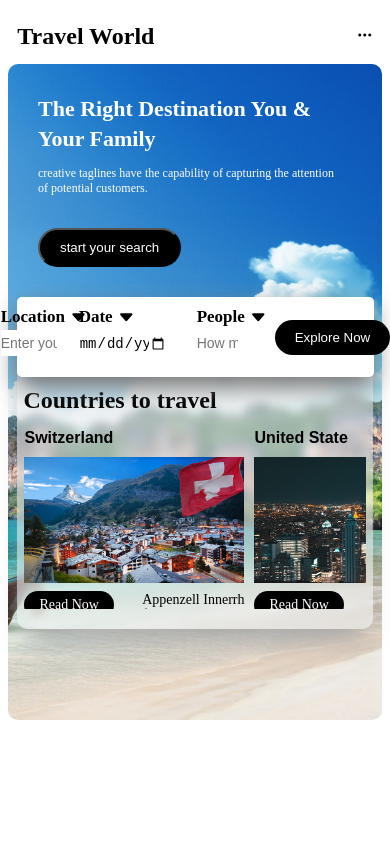
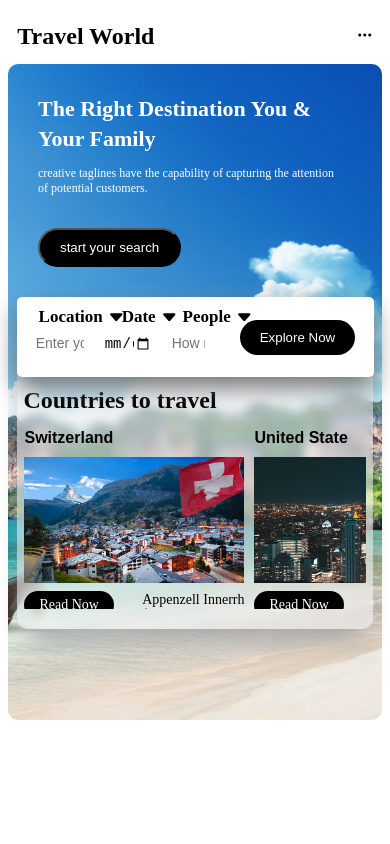
Before and after one commit to Varun752/Travel, a plain HTML site: page index.html in a window 390 px wide. Shown: the top 844 px of the page. Drawn offline with nearby package versions, Linux system fonts and the light colour scheme.

Commit message:
Update media.css

```diff
--- a/media.css
+++ b/media.css
@@ -169,12 +169,12 @@
     }
 
     header .trip_box .search_box .card{
-        width: 110px;}
+        width: 60px;}
 
     header .trip_box .search_box .card h4{
             width: 70px;
-
-        }
+            text-align: center;
+            }
 
     header .trip_box .search_box .card input{
             width: 80%;
```
